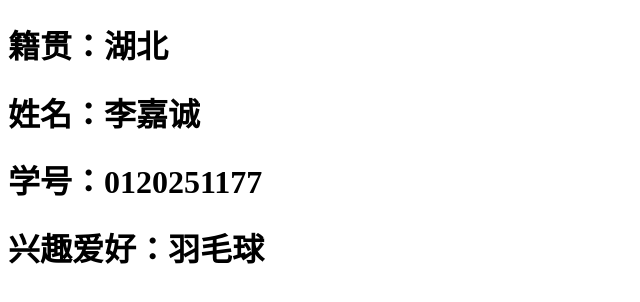
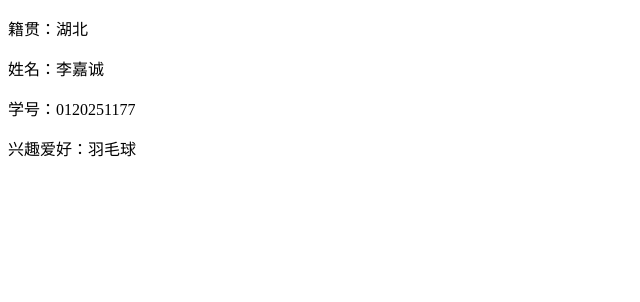
Before and after one commit to Lss-jc/LiJiaCheng_resume_20260907, a plain HTML site: page index.html in a window 1280 px wide. Shown: the whole page, without its empty margins (0-640 px from the left). Drawn offline with Linux system fonts and the light colour scheme.

Commit message:
Update index.html

```diff
--- a/index.html
+++ b/index.html
@@ -6,9 +6,9 @@
     <title>LiJiaCheng</title>
 </head>
 <body>
-    <h1>籍贯：湖北</h1>
-    <h1>姓名：李嘉诚</h1>
-    <h1>学号：0120251177</h1>
-    <h1>兴趣爱好：羽毛球</h1>
+    <p>籍贯：湖北</p>
+    <p>姓名：李嘉诚</p>
+    <p>学号：0120251177</p>
+    <p>兴趣爱好：羽毛球</p>
 </body>
 </html>
```
